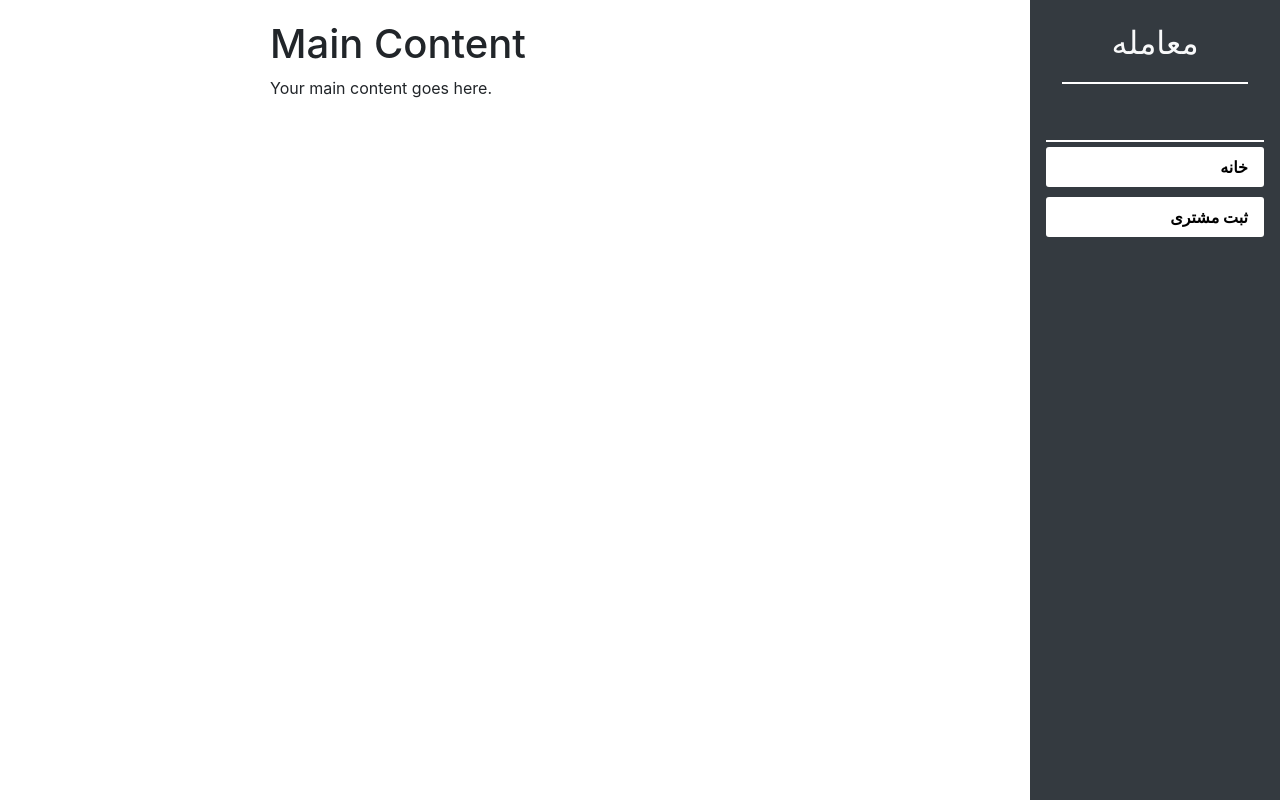
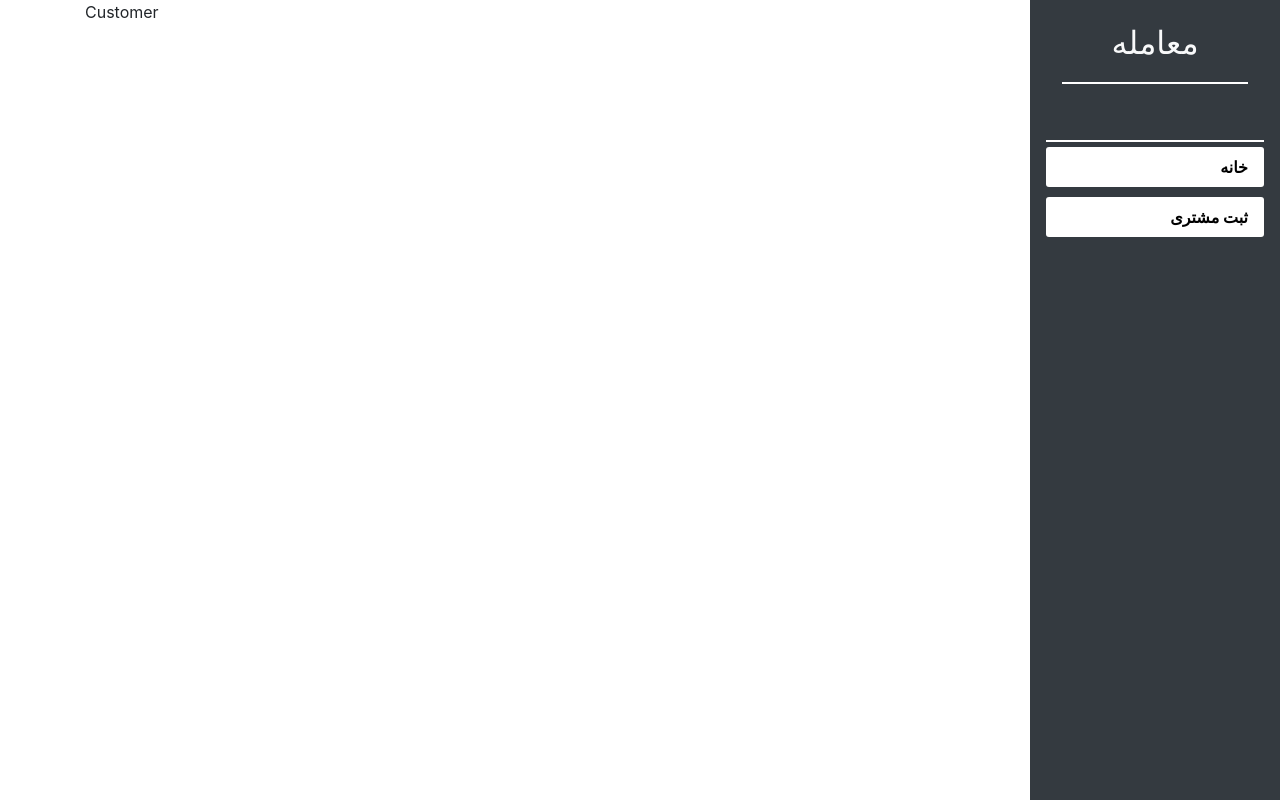
Before and after one commit to Ehsan2022/07-sarafi, a React (Create React App) app: page /customer in a window 1280 px wide. Built offline with nearby package versions, Linux system fonts and the light colour scheme.

Commit message:
routing added

```diff
--- a/package.json
+++ b/package.json
@@ -11,7 +11,8 @@
     "react-bootstrap": "^2.10.4",
     "react-dom": "^18.3.1",
     "react-icons": "^5.3.0",
-    "react-scripts": "^5.0.1",
+    "react-router-dom": "^6.26.2",
+    "react-scripts": "^3.0.1",
     "web-vitals": "^2.1.4"
   },
   "scripts": {
--- a/src/App.js
+++ b/src/App.js
@@ -1,17 +1,25 @@
-// App.js
+// src/App.js
 import React from 'react';
-import Sidebar from './Sidebar';
+import { BrowserRouter as Router, Route, Routes } from 'react-router-dom';
+import Sidebar from './Sidebar'; // Import Sidebar component
+import Home from './Home'; // Import Home component
+import Customer from './Customer'; // Import About component
 
-function App() {
+const App = () => {
   return (
-    <div className="App">
-      <Sidebar />
-      <div className="content" style={{ marginLeft: '250px', padding: '20px' }}>
-        <h1>Main Content</h1>
-        <p>Your main content goes here.</p>
+    <Router>
+      <div className="d-flex">
+        <Sidebar /> {/* Render Sidebar */}
+        <div className="container">
+          <Routes>
+            <Route path="/" element={<Home />} />
+            <Route path="/home" element={<Home />} />
+            <Route path="/customer" element={<Customer />} />
+          </Routes>
+        </div>
       </div>
-    </div>
+    </Router>
   );
-}
+};
 
 export default App;
--- /dev/null
+++ b/src/Customer.js
@@ -0,0 +1,11 @@
+/** @format */
+
+import React from "react";
+
+export default function Customer() {
+  return (
+    <>
+      <div>Customer</div>
+    </>
+  );
+}
--- /dev/null
+++ b/src/Home.js
@@ -0,0 +1,11 @@
+/** @format */
+
+import React from "react";
+
+export default function Home() {
+  return (
+    <>
+      <div>home</div>
+    </>
+  );
+}
--- a/src/Sidebar.js
+++ b/src/Sidebar.js
@@ -1,44 +1,45 @@
 /** @format */
 
-// Sidebar.js
-import React from "react";
-import "./index.css"; // For custom styles
+import React from 'react';
+import { Link } from 'react-router-dom'; // Import Link from React Router
+import './index.css'; // For custom styles
 
 const Sidebar = () => {
   return (
     <>
       {/* Sidebar for large screens */}
       <div className="d-none d-lg-block sidebar bg-dark text-light p-3">
-        <a className="nav-link text-light" href="#">
+        <Link className="nav-link text-light" to="/">
           <h2 className="text-center">معامله</h2>
-        </a>
+        </Link>
         <ul className="nav flex-column">
           <li className="nav-item">
-            <a className="nav-link" href="#home">
+            <Link className="nav-link" to="/home">
               خانه
-            </a>
+            </Link>
           </li>
           <li className="nav-item">
-            <a className="nav-link" href="#about">
+            <Link className="nav-link" to="/customer">
               ثبت مشتری
-            </a>
+            </Link>
           </li>
         </ul>
       </div>
 
       {/* Navbar for small screens */}
       <nav className="navbar navbar-expand-lg navbar-dark bg-dark d-lg-none">
-        <a className="navbar-brand" href="#">
+        <Link className="navbar-brand" to="/">
           معامله
-        </a>
+        </Link>
         <button
           className="navbar-toggler open"
           type="button"
-          data-toggle="collapse"
-          data-target="#sidebarNav"
+          data-bs-toggle="collapse"
+          data-bs-target="#sidebarNav"
           aria-controls="sidebarNav"
           aria-expanded="false"
-          aria-label="Toggle navigation">
+          aria-label="Toggle navigation"
+        >
           <span className="navbar-toggler-icon"></span>
         </button>
         <div className="collapse" id="sidebarNav">
@@ -46,23 +47,24 @@ const Sidebar = () => {
             <button
               className="navbar-toggler close"
               type="button"
-              data-toggle="collapse"
-              data-target="#sidebarNav"
+              data-bs-toggle="collapse"
+              data-bs-target="#sidebarNav"
               aria-controls="sidebarNav"
               aria-expanded="false"
-              aria-label="Toggle navigation">
-              <span>❌</span>
+              aria-label="Toggle navigation"
+            >
+              <span role='img' aria-label='icon'>❌</span>
             </button>
             <ul className="nav flex-column pt-4">
               <li className="nav-item">
-                <a className="nav-link" href="#home">
+                <Link className="nav-link" to="/home">
                   خانه
-                </a>
+                </Link>
               </li>
               <li className="nav-item">
-                <a className="nav-link" href="#about">
+                <Link className="nav-link" to="/customer">
                   ثبت مشتری
-                </a>
+                </Link>
               </li>
             </ul>
           </div>
```
Also changed, not shown: 1 other file (tests, documents, lock files or other folders).
